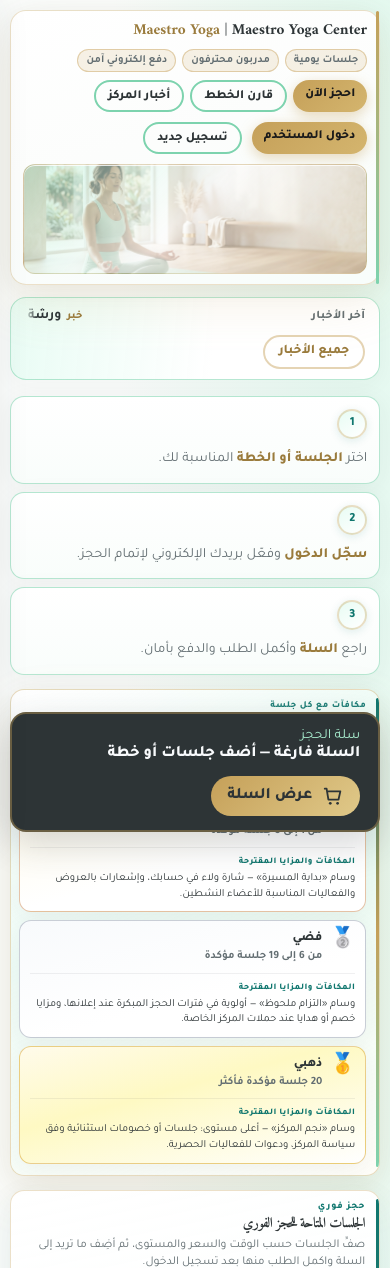
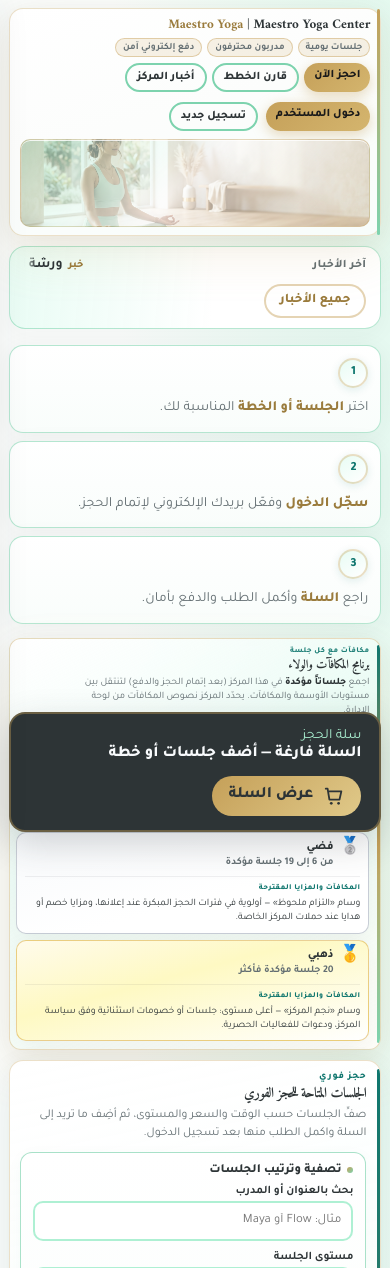
Before and after one commit to conanfadel/MaestroYoga, a FastAPI app: page /index in a window 390 px wide. Shown: the top 1268 px of the page. Run offline with FastAPI, Linux system fonts and the light colour scheme; data comes from the database, SQL or seed files in the repository; data that the repository does not hold is empty.

Commit message:
UI: ultra-compact hero and loyalty; plans column left of sessions on desktop
Made-with: Cursor

```diff
--- a/backend/templates/index.html
+++ b/backend/templates/index.html
@@ -103,9 +103,9 @@
       box-shadow: var(--shadow-soft), var(--shadow-gold);
       display: grid;
       grid-template-columns: 1.15fr 1fr;
-      gap: 20px;
-      padding: 24px 26px;
-      margin-bottom: 18px;
+      gap: 16px;
+      padding: 16px 18px;
+      margin-bottom: 14px;
       overflow: visible;
       position: relative;
     }
@@ -123,20 +123,20 @@
     .hero-brand {
       display: flex;
       align-items: flex-start;
-      gap: 16px;
+      gap: 12px;
       flex-wrap: wrap;
-      margin-bottom: 12px;
+      margin-bottom: 8px;
     }
     .hero-logo {
-      width: 72px;
-      height: 72px;
+      width: 56px;
+      height: 56px;
       object-fit: contain;
       flex-shrink: 0;
     }
     .hero h1 {
-      margin: 0 0 6px;
+      margin: 0 0 4px;
       font-family: "Amiri", "Tajawal", serif;
-      font-size: clamp(1.35rem, 4.2vw + 0.6rem, 2rem);
+      font-size: clamp(1.1rem, 3.2vw + 0.5rem, 1.75rem);
       font-weight: 700;
       color: var(--charcoal);
       line-height: 1.25;
@@ -144,17 +144,17 @@
     .hero h1 span { color: var(--gold-dark); }
     .muted { margin: 0; color: var(--charcoal-muted); font-size: 1.02rem; line-height: 1.65; }
     .brand-tagline-hint {
-      margin: 4px 0 0;
+      margin: 2px 0 0;
       color: var(--charcoal-muted);
-      font-size: 0.86rem;
+      font-size: 0.78rem;
       line-height: 1.55;
       font-weight: 500;
       opacity: 0.9;
     }
     /* غلاف: تدرج فقط، أو تدرج + صورة يوغا افتراضية (ثيم التطبيق)، أو غلاف مرفوع */
     .hero-media {
-      border-radius: 16px;
-      min-height: 200px;
+      border-radius: 14px;
+      min-height: 160px;
       overflow: hidden;
       background-size: cover;
       background-position: center;
@@ -188,8 +188,8 @@
         ),
         var(--hero-src);
     }
-    .hero-actions, .toplinks, .hero-meta { display: flex; gap: 10px; flex-wrap: wrap; }
-    .hero-actions { margin-top: 14px; }
+    .hero-actions, .toplinks, .hero-meta { display: flex; gap: 8px; flex-wrap: wrap; }
+    .hero-actions { margin-top: 10px; }
     .public-user-menu { position: relative; display: inline-block; max-width: 100%; z-index: 100; }
     .public-user-menu__trigger {
       max-width: min(100%, 280px);
@@ -328,12 +328,12 @@
     .btn {
       border: 0;
       border-radius: 999px;
-      padding: 10px 18px;
+      padding: 8px 14px;
       font-weight: 800;
       text-decoration: none;
       cursor: pointer;
       font-family: inherit;
-      font-size: 0.95rem;
+      font-size: 0.88rem;
       transition: transform 0.15s ease, box-shadow 0.15s ease;
     }
     .btn:active { transform: scale(0.98); }
@@ -351,9 +351,9 @@
       border: 1px solid rgba(197, 160, 89, 0.45);
       color: var(--charcoal-muted);
       background: var(--gold-soft);
-      padding: 7px 12px;
+      padding: 5px 9px;
       border-radius: 999px;
-      font-size: 0.82rem;
+      font-size: 0.74rem;
       font-weight: 700;
     }
     .alert {
@@ -513,9 +513,9 @@
     /* —— برنامج الولاء (أولوية التصميم) —— */
     .loyalty-program {
       position: relative;
-      margin-bottom: 20px;
-      padding: 18px 16px 20px;
-      padding-inline-start: 22px;
+      margin-bottom: 16px;
+      padding: 12px 12px 14px;
+      padding-inline-start: 18px;
       background: linear-gradient(155deg, #ffffff 0%, rgba(232, 252, 244, 0.65) 42%, #fffef9 100%);
       border: 1px solid rgba(197, 160, 89, 0.38);
       border-radius: 18px;
@@ -532,19 +532,19 @@
       border-radius: 999px;
       background: linear-gradient(180deg, #0f766e, var(--gold), var(--mint-mid));
     }
-    .loyalty-program__header { margin-bottom: 12px; }
+    .loyalty-program__header { margin-bottom: 8px; }
     .loyalty-program__eyebrow {
-      margin: 0 0 5px;
-      font-size: 0.65rem;
+      margin: 0 0 3px;
+      font-size: 0.6rem;
       font-weight: 800;
       letter-spacing: 0.06em;
       color: #0f766e;
       opacity: 0.92;
     }
     .loyalty-program__header h2 {
-      margin: 0 0 6px;
+      margin: 0 0 4px;
       font-family: "Amiri", "Tajawal", serif;
-      font-size: clamp(1.05rem, 2.4vw + 0.45rem, 1.45rem);
+      font-size: clamp(0.95rem, 2vw + 0.4rem, 1.28rem);
       font-weight: 700;
       color: var(--charcoal);
       letter-spacing: -0.02em;
@@ -553,8 +553,8 @@
     .loyalty-program__lead {
       margin: 0;
       color: var(--charcoal-muted);
-      font-size: 0.84rem;
-      line-height: 1.5;
+      font-size: 0.76rem;
+      line-height: 1.45;
       max-width: 56ch;
     }
     .loyalty-program__lead strong { color: var(--charcoal); font-weight: 800; }
@@ -632,8 +632,8 @@
       grid-template-columns: 1fr;
     }
     .loyalty-tier-card {
-      border-radius: 14px;
-      padding: 12px 12px 11px;
+      border-radius: 12px;
+      padding: 9px 9px 8px;
       border: 1px solid rgba(197, 160, 89, 0.28);
       background: var(--white);
       box-shadow: 0 6px 22px rgba(45, 52, 54, 0.06);
@@ -653,13 +653,13 @@
     .loyalty-tier-card__top {
       display: flex;
       align-items: flex-start;
-      gap: 10px;
-      margin-bottom: 10px;
-      padding-bottom: 10px;
+      gap: 8px;
+      margin-bottom: 7px;
+      padding-bottom: 7px;
       border-bottom: 1px solid rgba(45, 52, 54, 0.07);
     }
     .loyalty-tier-card__medal {
-      font-size: 1.45rem;
+      font-size: 1.2rem;
       line-height: 1;
       flex-shrink: 0;
     }
@@ -667,20 +667,20 @@
     .loyalty-tier-card__label {
       display: block;
       font-weight: 800;
-      font-size: 0.88rem;
+      font-size: 0.78rem;
       color: var(--charcoal);
       margin-bottom: 2px;
     }
     .loyalty-tier-card__range {
       display: block;
-      font-size: 0.76rem;
+      font-size: 0.68rem;
       font-weight: 700;
       color: var(--charcoal-muted);
       line-height: 1.35;
     }
     .loyalty-tier-card__reward-k {
       display: block;
-      font-size: 0.58rem;
+      font-size: 0.52rem;
       font-weight: 800;
       letter-spacing: 0.05em;
       color: #0f766e;
@@ -688,26 +688,26 @@
     }
     .loyalty-tier-card__reward-v {
       margin: 0;
-      font-size: 0.78rem;
+      font-size: 0.7rem;
       line-height: 1.45;
       color: var(--charcoal);
     }
     @media (max-width: 720px) {
-      .loyalty-program { padding: 12px 10px 14px; padding-inline-start: 16px; border-radius: 14px; }
-      .loyalty-program::before { width: 3px; top: 8px; bottom: 8px; }
-      .loyalty-program__header { margin-bottom: 8px; }
-      .loyalty-program__eyebrow { font-size: 0.58rem; margin-bottom: 3px; }
-      .loyalty-program__header h2 { font-size: 0.92rem; }
-      .loyalty-program__lead { font-size: 0.76rem; line-height: 1.45; }
+      .loyalty-program { padding: 9px 8px 10px; padding-inline-start: 14px; border-radius: 12px; }
+      .loyalty-program::before { width: 3px; top: 6px; bottom: 6px; }
+      .loyalty-program__header { margin-bottom: 6px; }
+      .loyalty-program__eyebrow { font-size: 0.52rem; margin-bottom: 2px; }
+      .loyalty-program__header h2 { font-size: 0.82rem; }
+      .loyalty-program__lead { font-size: 0.68rem; line-height: 1.4; }
       .loyalty-program__table-wrap { display: none; }
-      .loyalty-program__cards { display: grid; gap: 8px; }
-      .loyalty-tier-card { padding: 10px 10px 9px; border-radius: 12px; }
-      .loyalty-tier-card__top { gap: 8px; margin-bottom: 8px; padding-bottom: 8px; }
-      .loyalty-tier-card__medal { font-size: 1.25rem; }
-      .loyalty-tier-card__label { font-size: 0.8rem; }
-      .loyalty-tier-card__range { font-size: 0.7rem; }
-      .loyalty-tier-card__reward-k { font-size: 0.55rem; }
-      .loyalty-tier-card__reward-v { font-size: 0.72rem; }
+      .loyalty-program__cards { display: grid; gap: 6px; }
+      .loyalty-tier-card { padding: 8px 8px 7px; border-radius: 10px; }
+      .loyalty-tier-card__top { gap: 6px; margin-bottom: 6px; padding-bottom: 6px; }
+      .loyalty-tier-card__medal { font-size: 1.05rem; }
+      .loyalty-tier-card__label { font-size: 0.72rem; }
+      .loyalty-tier-card__range { font-size: 0.64rem; }
+      .loyalty-tier-card__reward-k { font-size: 0.48rem; }
+      .loyalty-tier-card__reward-v { font-size: 0.65rem; }
     }
     @media (max-width: 900px) {
       .loyalty-data-table tbody td:nth-child(3) { min-width: 100px; }
@@ -1837,7 +1843,7 @@
     .post-teaser--strip .post-teaser__title { font-size: 0.98rem; }
     .post-teaser--strip .post-teaser__summary { font-size: 0.84rem; -webkit-line-clamp: 2; display: -webkit-box; -webkit-box-orient: vertical; overflow: hidden; }
     @media (max-width: 980px) {
-      .hero { grid-template-columns: 1fr; padding: 18px 16px; }
+      .hero { grid-template-columns: 1fr; padding: 12px 14px; gap: 12px; }
       .sessions-filters-grid { grid-template-columns: 1fr; }
       .plan-meta { grid-template-columns: 1fr; }
       body { padding-block: 14px; }
@@ -1938,43 +1944,43 @@
       .session-card:hover,
       .plan-card:hover { transform: none; }
     }
-    /* هاتف: هيدر مدمج جداً + قسم الجلسات أصغر */
+    /* هاتف (يشمل ~412px مثل S25 Ultra): هيدر مدمج جداً */
     @media (max-width: 520px) {
-      body { padding-block: 10px; padding-inline: max(8px, 2.5vw); }
+      body { padding-block: 8px; padding-inline: max(6px, 2.2vw); }
       .hero {
-        gap: 10px;
-        padding: 10px 12px;
-        margin-bottom: 12px;
-        border-radius: 16px;
-      }
-      .hero::before { width: 3px; border-radius: 16px; }
-      .hero-brand { gap: 10px; margin-bottom: 6px; }
-      .hero-logo { width: 44px; height: 44px; }
+        gap: 8px;
+        padding: 8px 10px;
+        margin-bottom: 10px;
+        border-radius: 14px;
+      }
+      .hero::before { width: 3px; border-radius: 14px; }
+      .hero-brand { gap: 8px; margin-bottom: 4px; }
+      .hero-logo { width: 36px; height: 36px; }
       .hero h1 {
-        font-size: 0.95rem;
-        line-height: 1.3;
-        margin-bottom: 2px;
-      }
-      .brand-tagline-hint { font-size: 0.72rem; margin-top: 2px; line-height: 1.4; }
-      .hero-meta { margin-top: 6px !important; gap: 6px; }
+        font-size: 0.82rem;
+        line-height: 1.28;
+        margin-bottom: 0;
+      }
+      .brand-tagline-hint { font-size: 0.65rem; margin-top: 1px; line-height: 1.35; }
+      .hero-meta { margin-top: 4px !important; gap: 5px; }
       .hero-meta .chip {
-        padding: 4px 8px;
-        font-size: 0.68rem;
-      }
-      .hero-actions { margin-top: 8px; gap: 6px; }
+        padding: 3px 7px;
+        font-size: 0.6rem;
+      }
+      .hero-actions { margin-top: 6px; gap: 5px; }
       .hero-actions .btn,
       .toplinks .btn {
-        padding: 7px 12px;
-        font-size: 0.78rem;
+        padding: 6px 10px;
+        font-size: 0.72rem;
       }
       .hero-media {
-        min-height: 110px;
-        border-radius: 12px;
+        min-height: 88px;
+        border-radius: 10px;
       }
       .public-user-menu__trigger {
-        padding: 7px 12px;
-        font-size: 0.82rem;
-        max-width: min(100%, 220px);
+        padding: 5px 10px;
+        font-size: 0.76rem;
+        max-width: min(100%, 200px);
       }
       #sessions-section.sessions-panel {
         padding: 10px 10px 12px;
@@ -2019,12 +2025,14 @@
       }
       .step::before { top: 12px; inset-inline-start: 12px; width: 26px; height: 26px; font-size: 0.78rem; }
       .loyalty-program {
-        margin-bottom: 14px;
-        padding: 10px 8px 11px;
-        padding-inline-start: 13px;
-      }
-      .loyalty-program__lead { font-size: 0.7rem; }
-      .loyalty-tier-card__reward-v { font-size: 0.68rem; }
+        margin-bottom: 10px;
+        padding: 7px 6px 8px;
+        padding-inline-start: 11px;
+      }
+      .loyalty-program__eyebrow { font-size: 0.48rem; }
+      .loyalty-program__header h2 { font-size: 0.76rem; }
+      .loyalty-program__lead { font-size: 0.62rem; }
+      .loyalty-tier-card__reward-v { font-size: 0.62rem; }
       .sessions-cards { gap: 8px; }
       .session-card__bar { padding: 8px 10px; font-size: 0.8rem; }
       .session-card__body { padding: 10px; gap: 8px; }
```
Also changed, not shown: other parts of backend/templates/index.html (+25 -19 lines).
